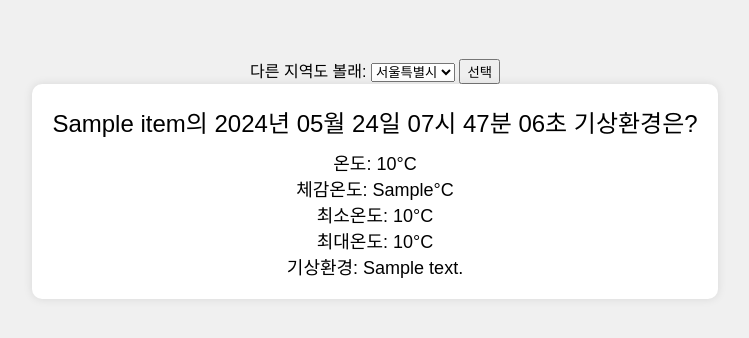
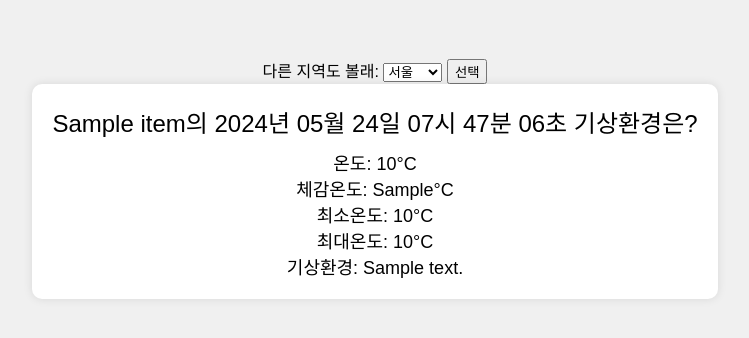
Before and after one commit to llzo3/weather_website, a FastAPI app: page / in a window 1280 px wide. Shown: the top 338 px of the page, without its empty margins (265-1014 px from the left). Run offline with FastAPI, Linux system fonts and the light colour scheme; a database or web service that is not in the repository returns one stand-in record (values such as "Sample title"); data that the repository does not hold is empty.

Commit message:
Update index.html

```diff
--- a/app/templates/index.html
+++ b/app/templates/index.html
@@ -31,9 +31,26 @@
         <form action="/" method="get">
             <label for="city">다른 지역도 볼래:</label>
             <select name="city" id="city">
-                <option value="Seoul">서울특별시</option>
-                <option value="Busan">부산광역시</option>
-                <option value="Daegu">대구광역시</option>
+                <option value="Seoul">서울</option>
+                <option value="Busan">부산</option>
+                <option value="Ulsan">울산</option>
+                <option value="Daegu">대구</option>
+                <option value="Incheon">인천</option>
+                <option value="Gwangju">광주</option>
+                <option value="Daejeon">대전</option>
+                <option value="Sejong">세종</option>
+                <option value="Seongnam">성남</option>
+                <option value="Jeju City">제주도</option>
+                <option value="Jeonju">전주</option>
+                <option value="Masan">마산</option>
+                <option value="Gangneung">강릉</option>
+                <option value="Seosan City">서산</option>
+                <option value="Gyeongju">경주</option>
+                <option value="Cheonan">천안</option>
+                <option value="Gunsan">군산</option>
+                <option value="Jinju">진주</option>
+                <option value="Suncheon">순천</option>
+                <option value="Ansan-si">안산</option>
                 <!-- 다른 지역 추가 -->
             </select>
             <button type="submit">선택</button>
```
